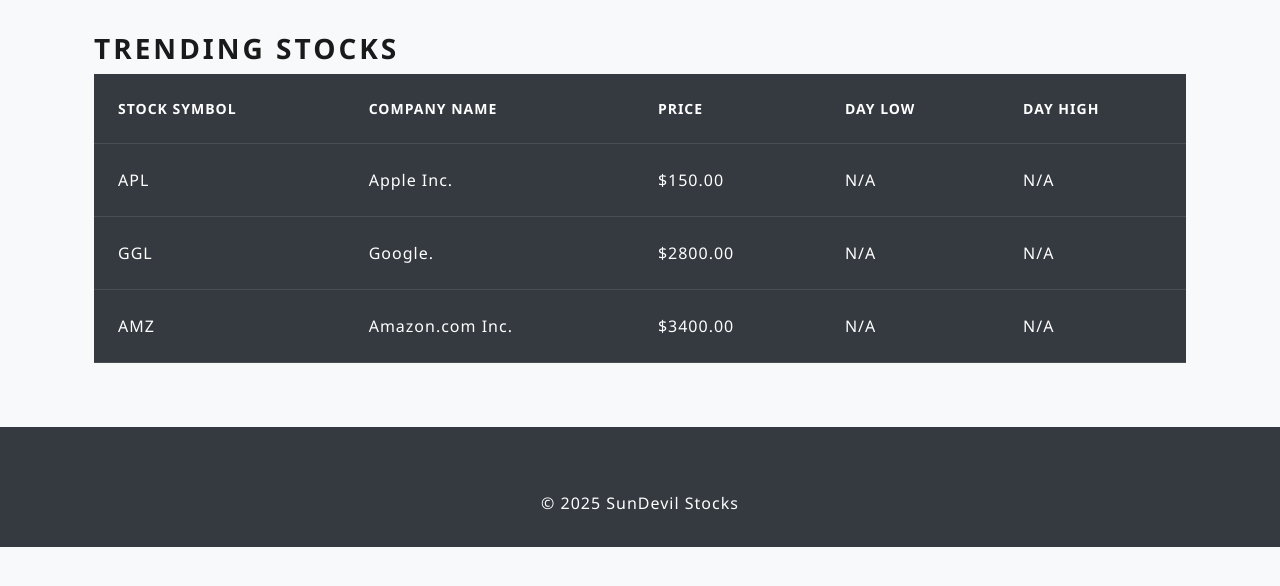
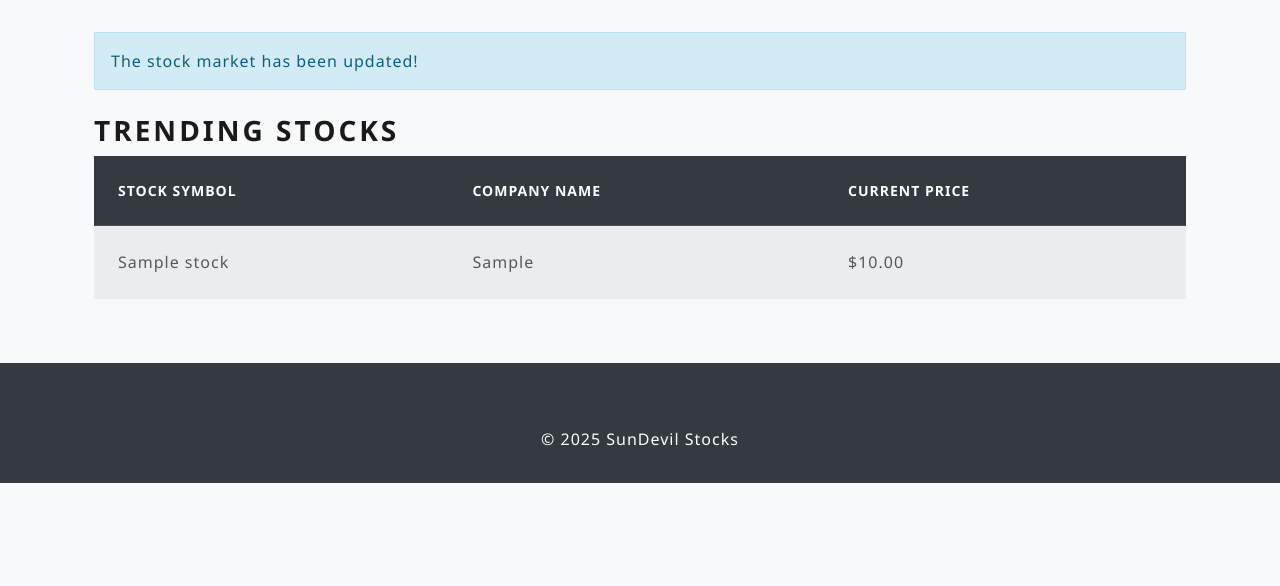
Before and after one commit to ekrosenberg/Final_Stocks, a Flask app: page /user_home in a window 1280 px wide. Shown: the part 94-680 px from the top of the page. Run offline with Flask 3, Linux system fonts and the light colour scheme; a user stored in the database is signed in; tables that the repository leaves empty hold one stand-in row (values such as "Sample post"); some libraries are stand-ins or nearby versions.

Commit message:
Added stock price randomizer on startup, updated HTML to dynamically sync stock price database

```diff
--- a/app.py
+++ b/app.py
@@ -8,8 +8,9 @@ from flask import request
 from flask import redirect, url_for, flash
 from werkzeug.security import generate_password_hash, check_password_hash
 import random, math
+from decimal import Decimal
 from datetime import datetime
-
+import time
 
 app = Flask(__name__)
 bootstrap = Bootstrap5(app)
@@ -40,7 +41,8 @@ class Stocks(db.Model):
     name = db.Column(db.String(255), unique=True, nullable=False)
     ticker_symbol = db.Column(db.String(10), unique=True, nullable=False)
     price = db.Column(db.Numeric(10,2), nullable=False)
-    portfolio = db.relationship("Portfolio", back_populates="stock")
+    day_high = db.Column(db.Numeric(10,2), nullable=False)
+    day_low = db.Column(db.Numeric(10,2), nullable=False)
 
 # Portfolio model creation for database
 
@@ -52,7 +54,6 @@ class Portfolio(db.Model):
     quantity = db.Column(db.Integer, nullable=False)
     purchase_price = db.Column(db.Numeric(10,2), nullable=False)
     current_price = db.Column(db.Numeric(10,2), nullable=False)
-    stock = db.relationship('Stocks', back_populates='portfolio')
 
 # Transactions model creation for database
 
@@ -76,10 +77,19 @@ class Balance(db.Model):
 
     user = db.relationship('Users', backref=db.backref('balance', uselist=False))
 
+#Price Random Generator / Auto-Triggers on Startup
+
+def randomizer():
+    stocks = Stocks.query.all()
+    for stock in stocks:
+        stock.price += Decimal(random.uniform(-250, 250))
+    db.session.commit()
+
 # Creates table for the database
 
 with app.app_context():
     db.create_all()
+    randomizer()
 
 # User loader to retrieve id numbers
 
@@ -131,9 +141,10 @@ def logout():
 #User exclusive HTML pages
 
 @app.route('/user_home', methods=["GET", "POST"])
-@login_required
 def user_home():
-    return render_template('user_home.html')
+    stocks = Stocks.query.all()
+    flash("The stock market has been updated!", "info")
+    return render_template('user_home.html', stocks=stocks)
 
 @app.route('/user_portfolio')
 @login_required
--- a/templates/user_home.html
+++ b/templates/user_home.html
@@ -20,40 +20,15 @@
                     <tr>
                         <th>Stock Symbol</th>
                         <th>Company Name</th>
-                        <th>Price</th>
-                        <th>Day Low</th>
-                        <th>Day High</th>
-                    </tr>
-                    <tr>
-                        <td>APL</td>
-                        <td>Apple Inc.</td>
-                        <td>$150.00</td>
-                        <td>N/A</td>
-                        <td>N/A</td>
-                    </tr>
-                    <tr>
-                        <td>GGL</td>
-                        <td>Google.</td>
-                        <td>$2800.00</td>
-                        <td>N/A</td>
-                        <td>N/A</td>
-                    </tr>
-                    <tr>
-                        <td>AMZ</td>
-                        <td>Amazon.com Inc.</td>
-                        <td>$3400.00</td>
-                        <td>N/A</td>
-                        <td>N/A</td>
+                        <th>Current Price</th>
                     </tr>
                 </thead>
                 <tbody>
                     {% for stock in stocks %}
                     <tr>
-                        <td>{{ stocks.ticker_symbol }}</td>
-                        <td>{{ stocks.name }}</td>
-                        <td>${{ portfolio.current_price }}</td>
-                        <td>${{ stocks.day_low }}</td>
-                        <td>${{ stocks.day_high }}</td>
+                        <td>{{ stock.name }}</td>
+                        <td>{{ stock.ticker_symbol }}</td>
+                        <td>${{ stock.price }}</td>
                     </tr>
                     {% endfor %}
                 </tbody>
```
Also changed, not shown: templates/user_trades.html (+4 -6 lines).
